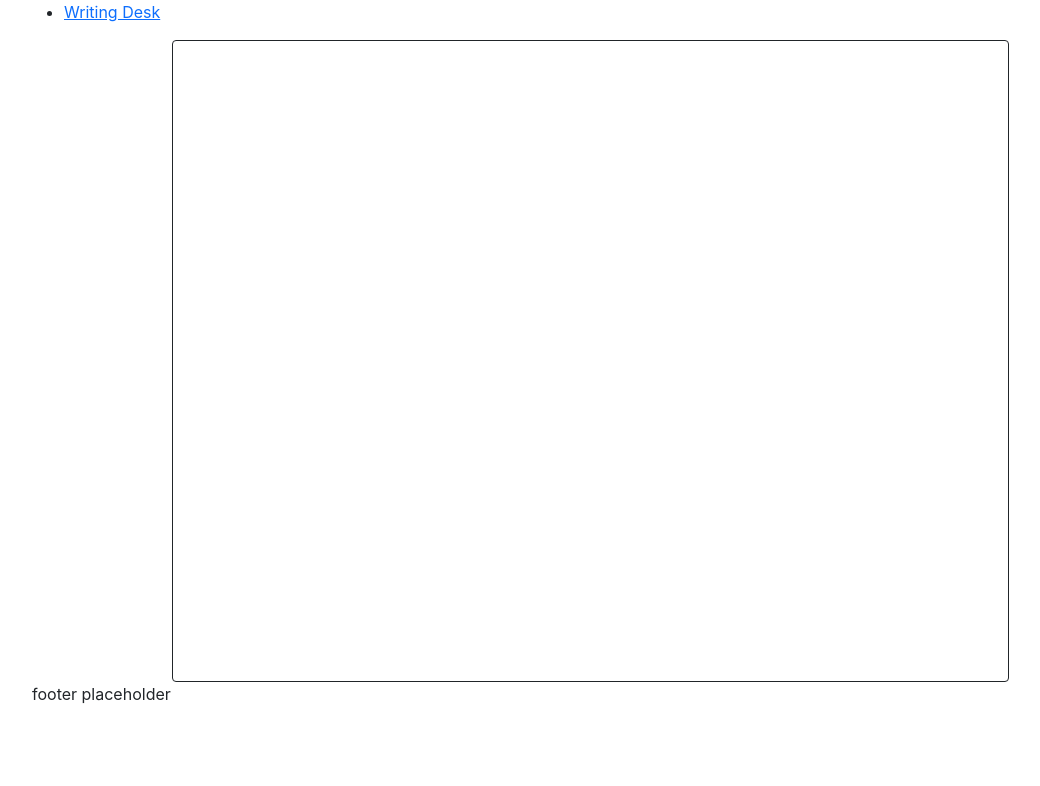
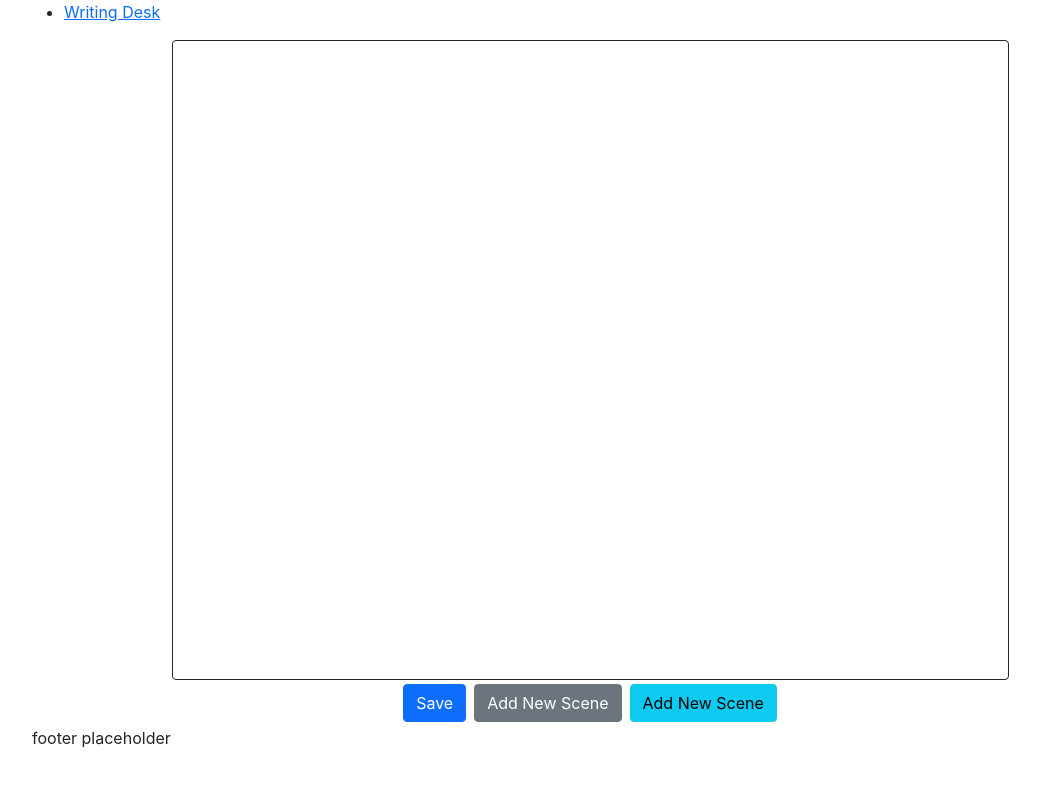
Before and after one commit to ringolingo/storybreak_front_end, a React (Create React App) app: page /desk in a window 1280 px wide. Shown: the top 786 px of the page, without its empty margins (50-1090 px from the left). Built offline with nearby package versions, Linux system fonts and the light colour scheme.

Commit message:
add basic css to textbox and placeholder save method

```diff
--- a/src/components/WritingDesk.js
+++ b/src/components/WritingDesk.js
@@ -1,4 +1,4 @@
-import React, {useState} from 'react';
+import React, {useState, useEffect} from 'react';
 import {Editor, EditorState, convertToRaw, convertFromRaw, Modifier} from 'draft-js';
 import './WritingDesk.css';
 
@@ -7,17 +7,53 @@ const WritingDesk = () => {
         () => EditorState.createEmpty(),
     );
 
+    // TODO
+    // 1. want to make it so cursor loads at: end of work or last updated place
+    // 2. update to make axios request and upload saved story
+    // (unless new)
+    //
+    // useEffect(() => {
+    //     editorState.focus();
+    // }, []);
+
     const onEditorChange = (editorState) => {
         setEditorState(editorState);
-    }
+    };
+
+    const saveWork = () => {
+        // TODO this seems to work out for just saving in page
+        // make sure that when it's actually loading from database it still works
+
+        // get current content state and convert to raw
+        const contentState = editorState.getCurrentContent();
+        console.log(contentState);
+        const raw = convertToRaw(contentState);
+
+        // TODO send raw content state to backend
+        // TODO get updated content from backend
+
+        // create new editor state from raw content
+        // (to be replaced with content from backend)
+        // and save in state
+        const updatedContent = convertFromRaw(raw);
+        const newEditorFromContent = EditorState.createWithContent(updatedContent);
+        setEditorState(newEditorFromContent);
+    };
 
     return (
-        <div className="writing-desk__desk container border border-dark rounded w-75 h-75">
-            <div className="writing-desk__editor">
+        <div className="writing-desk__desk">
+            <div className="writing-desk__editor container border border-dark rounded w-75 h-75">
                 <Editor
                     editorState={editorState}
                     onChange={onEditorChange}
+                    spellCheck={true}
                 />
+            </div>
+
+            <div className="writing-desk__button-bar d-flex flex-row justify-content-center">
+                <button onClick={saveWork} className="btn btn-primary rounded m-1">Save</button>
+                <button className="btn btn-secondary rounded m-1">Add New Scene</button>
+                <button className="btn btn-info rounded m-1">Add New Scene</button>
             </div>
         </div>
     )
```
Also changed, not shown: 1 other file (tests, documents, lock files or other folders).
